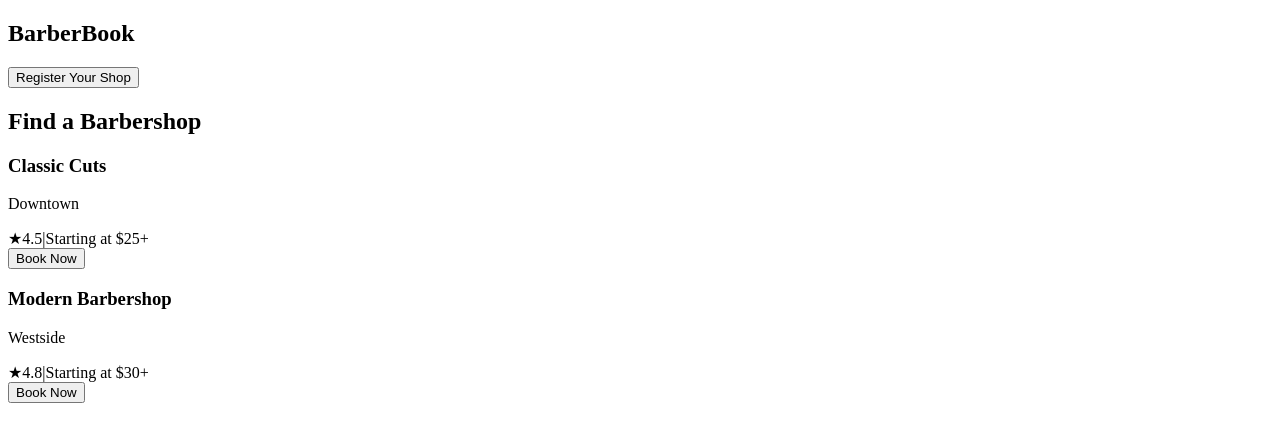
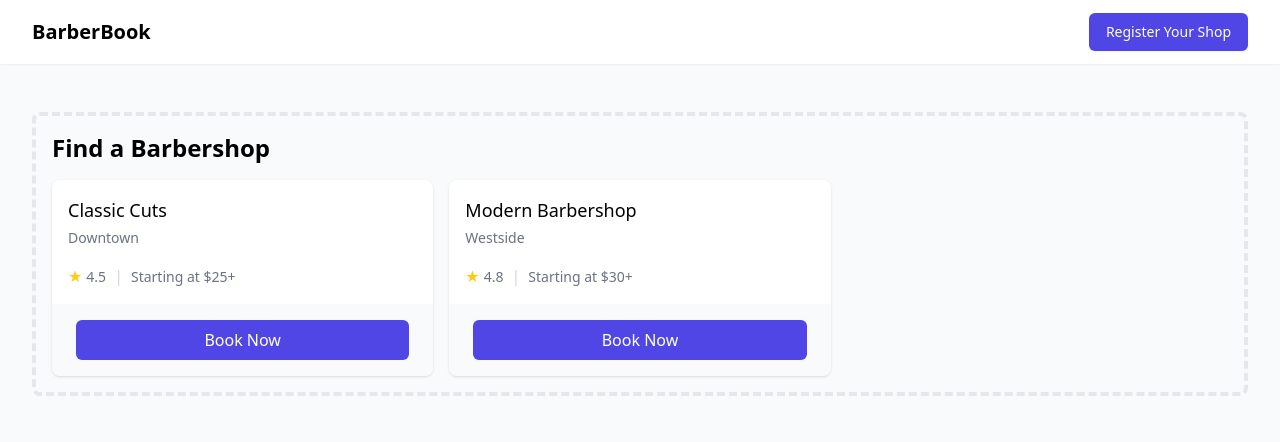
Before and after one commit to dudeitsandy/barberbook, a Next.js app: page / in a window 1280 px wide. Shown: the top 442 px of the page. Built offline with nearby package versions, Linux system fonts and the light colour scheme.

Commit message:
Added Tailwind CSS configuration

```diff
--- /dev/null
+++ b/pages/_app.js
@@ -0,0 +1,7 @@
+import '../styles/globals.css'
+
+function MyApp({ Component, pageProps }) {
+  return <Component {...pageProps} />
+}
+
+export default MyApp
--- /dev/null
+++ b/postcss.config.js
@@ -0,0 +1,6 @@
+module.exports = {
+  plugins: {
+    tailwindcss: {},
+    autoprefixer: {},
+  },
+}
--- /dev/null
+++ b/styles/globals.css
@@ -0,0 +1,3 @@
+@tailwind base;
+@tailwind components;
+@tailwind utilities;
--- /dev/null
+++ b/tailwind.config.js
@@ -0,0 +1,13 @@
+/** @type {import('tailwindcss').Config} */
+module.exports = {
+    content: [
+      "./pages/**/*.{js,ts,jsx,tsx}",
+      "./components/**/*.{js,ts,jsx,tsx}",
+    ],
+    theme: {
+      extend: {},
+    },
+    plugins: [
+      require('@tailwindcss/forms'),
+    ],
+  }
```
Also changed, not shown: package.json (+6 -4 lines), 1 other file (tests, documents, lock files or other folders).
